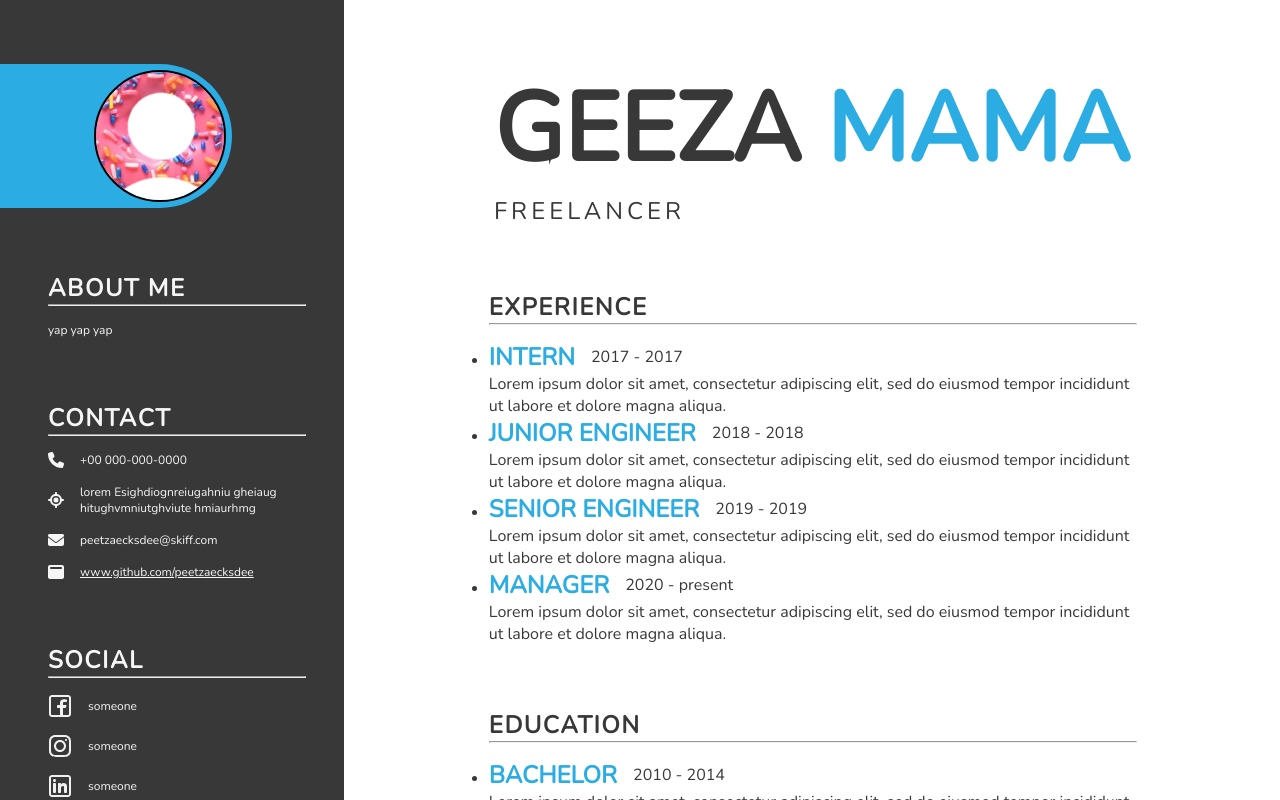
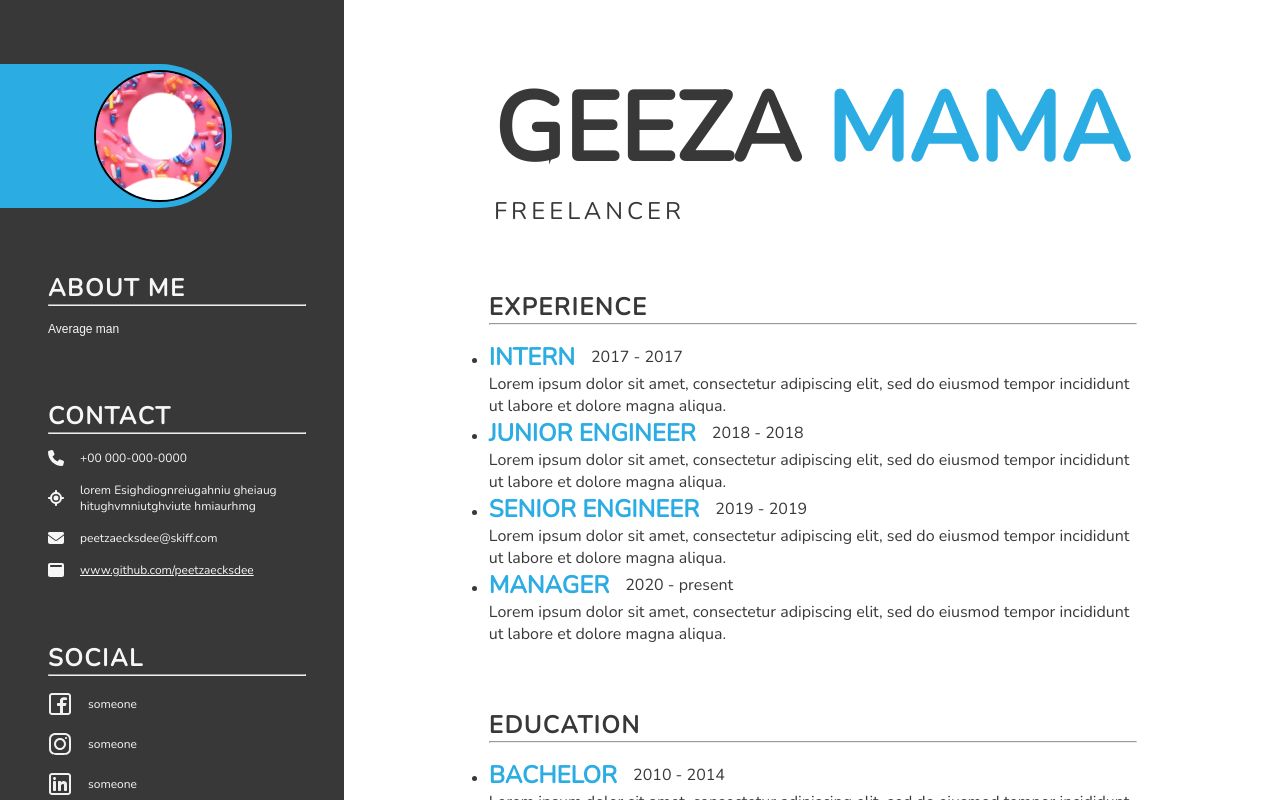
Before and after one commit to peetzaecksdee/TOP-CV-Application, a React (Vite) app: page / in a window 1280 px wide. Built offline with nearby package versions, Linux system fonts and the light colour scheme.

Commit message:
feat: Input Aboutme

```diff
--- a/src/App.css
+++ b/src/App.css
@@ -5,6 +5,15 @@ hr {
 
 hr.black {
 	background-color: var(--black);
+}
+
+input {
+	background: none;
+	border: none;
+}
+
+input:focus {
+	outline: none;
 }
 
 /* SIDEBAR */
--- a/src/components/Sidebar.jsx
+++ b/src/components/Sidebar.jsx
@@ -5,9 +5,9 @@ import NAI from '../assets/NAN.png';
 
 function Image({ img = NAI }) {
 	return (
-		<div className="decor">
-			<div className="image-container circle">
-				<img className="profile" src={img} />
+		<div className='decor'>
+			<div className='image-container circle'>
+				<input type='image' className='profile' src={img}/>
 			</div>
 		</div>
 	);
--- a/src/components/Sidebar/AboutMe.jsx
+++ b/src/components/Sidebar/AboutMe.jsx
@@ -1,11 +1,16 @@
 import Container from "../Utils/Container"
+import { useState } from "react"
 
 export default function AboutMe() {
+  const [aboutMe, setAboutMe] = useState('Average man');
+
+  function handleChange(e) {
+    setAboutMe(e.target.value);
+  }
+
   return (
     <Container header='about me'>
-      <span className='text white small'>
-        yap yap yap
-      </span>
+      <input className='text white small' value={aboutMe} onChange={handleChange} />
     </Container>
   )
 }
```
